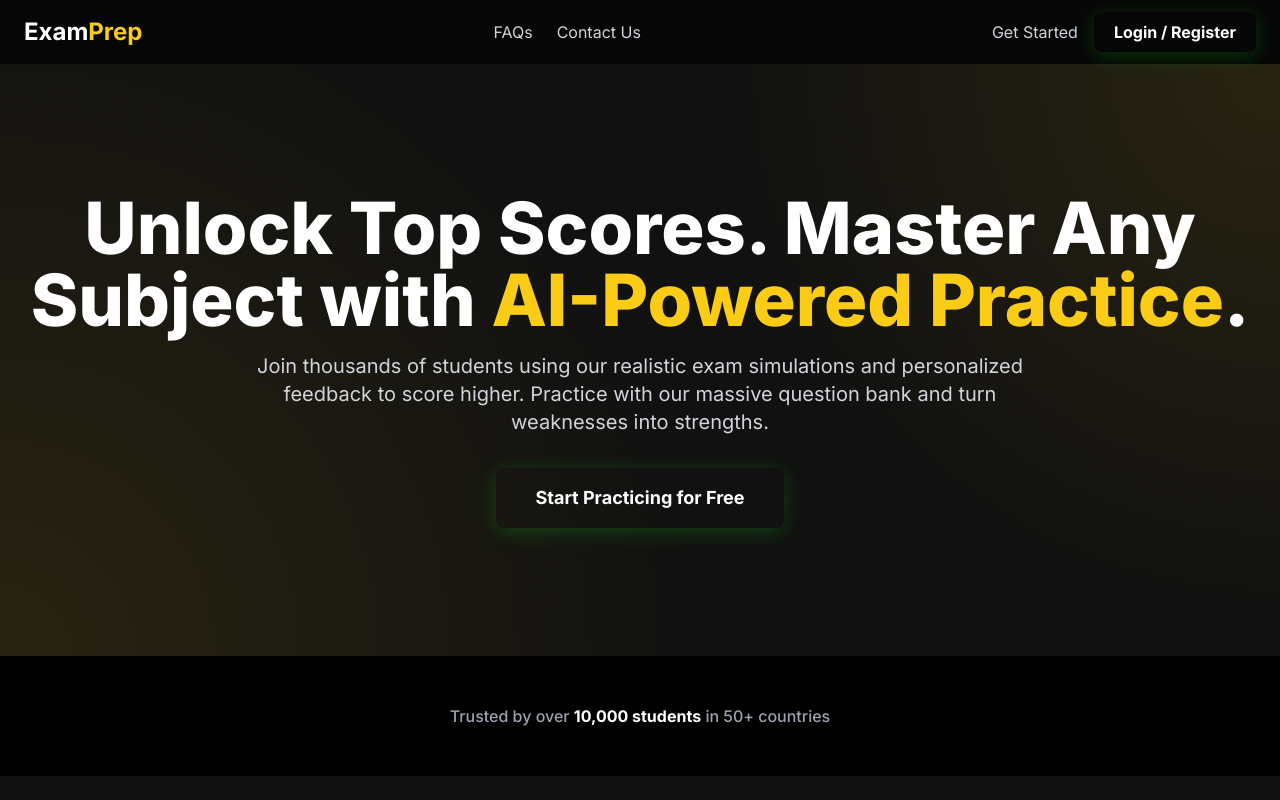
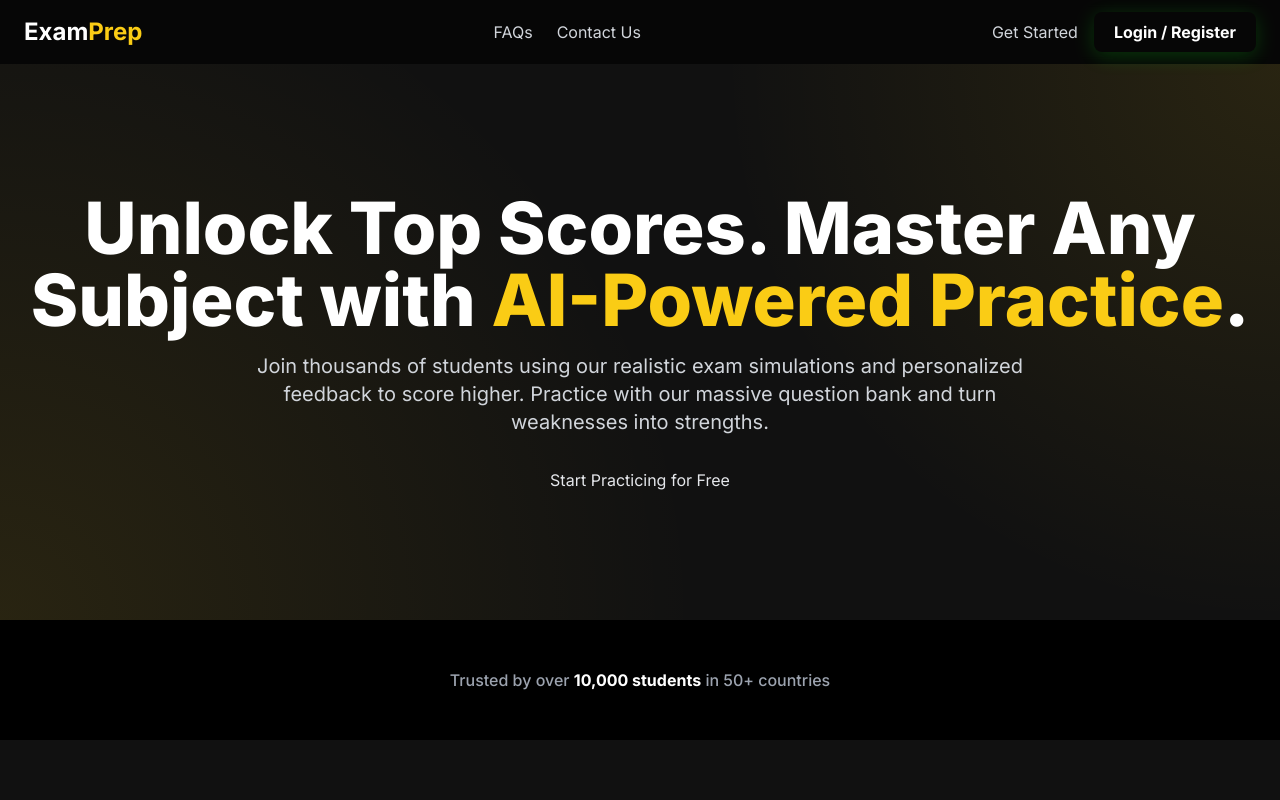
Before and after one commit to Sivaram-Naidu/EXAMPREP_APP1, a plain HTML site: page client/index.html in a window 1280 px wide. Shown: the top 800 px of the page. Drawn offline with nearby package versions, Linux system fonts and the light colour scheme.

Commit message:
Update index.html

```diff
--- a/client/index.html
+++ b/client/index.html
@@ -49,7 +49,7 @@
                     </p>
                     <!-- CORRECTED: Changed text-white to text-black for readability -->
                     <a href="#" data-action="get-started"
-                        class="cta-button inline-block bg-brand-yellow text-white font-bold text-lg py-4 px-10 rounded-lg">Start
+                        >Start
                         Practicing for Free</a>
                 </div>
             </section>
```
